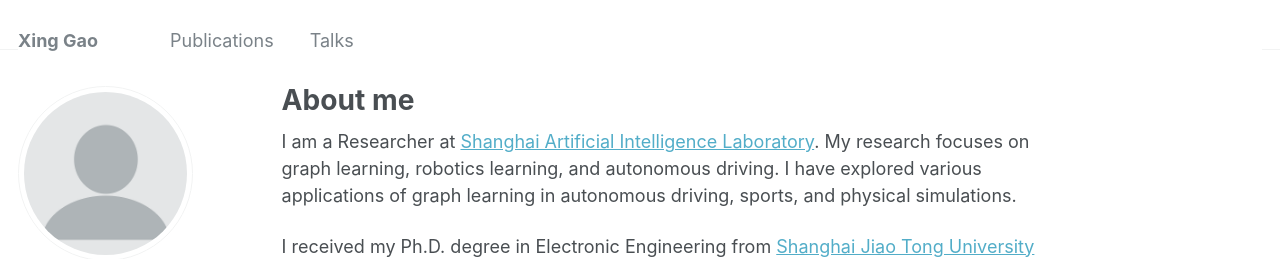
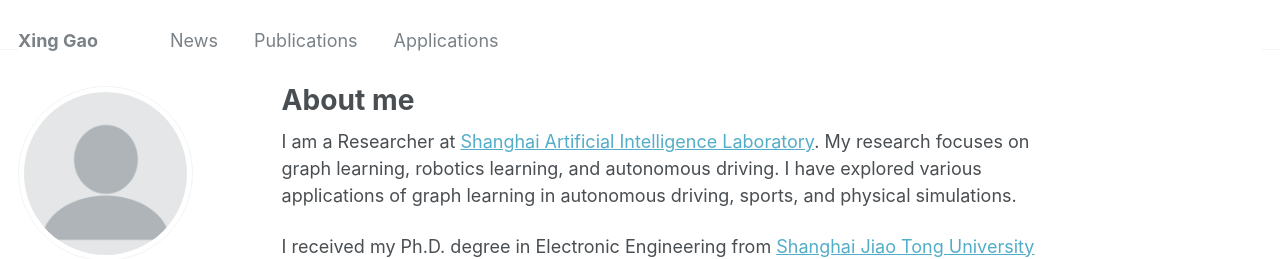
Before and after one commit to william-gx/william-gx.github.io, a Jekyll site: the page built from _pages/about.md, in a window 1280 px wide. Shown: the top 259 px of the page. Built offline with Jekyll 4.4.1, drawn with Linux system fonts in a browser that asks for light colours; some web fonts are replaced.

Commit message:
Update navigation.yml

```diff
--- a/_data/navigation.yml
+++ b/_data/navigation.yml
@@ -1,7 +1,10 @@
 # main links links
 main:
+  - title: "News"
+    url: /about/#news/
+
   - title: "Publications"
-    url: /pages/#publications/
+    url: /about/#publications/
 
-  - title: "Talks"
-    url: /talks/
+  - title: "Applications"
+    url: /about/#applications/
```
